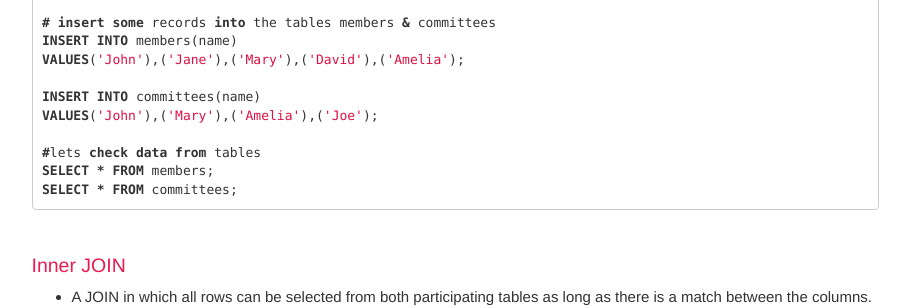
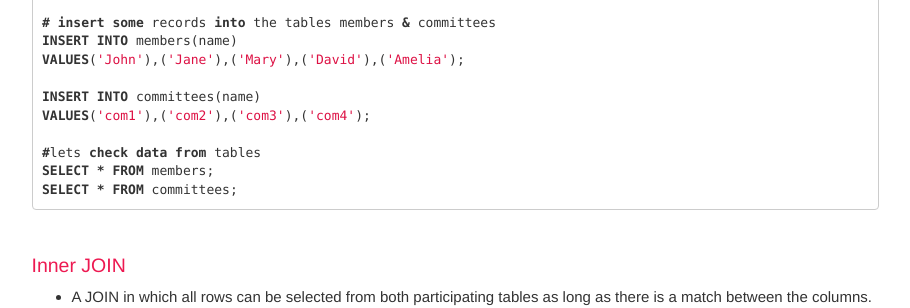
Before and after one commit to dipaish/databases, a Jekyll site: the page built from joins.md, in a window 1280 px wide and 900 px high, scrolled down 501 px. Shown: the part 152-460 px from the top of the window, without its empty margins (331-1241 px from the left). Built offline with Jekyll 4.4.1, drawn with Linux system fonts in a browser that asks for light colours; our own code applies the rules of GitHub Pages for plain Markdown files; comment, search, counter and statistics services are not loaded.

Commit message:
joins table updated

```diff
--- a/joins.md
+++ b/joins.md
@@ -29,7 +29,7 @@ INSERT INTO members(name)
 VALUES('John'),('Jane'),('Mary'),('David'),('Amelia');
 
 INSERT INTO committees(name)
-VALUES('John'),('Mary'),('Amelia'),('Joe');
+VALUES('com1'),('com2'),('com3'),('com4');
 
 #lets check data from tables
 SELECT * FROM members;
```
